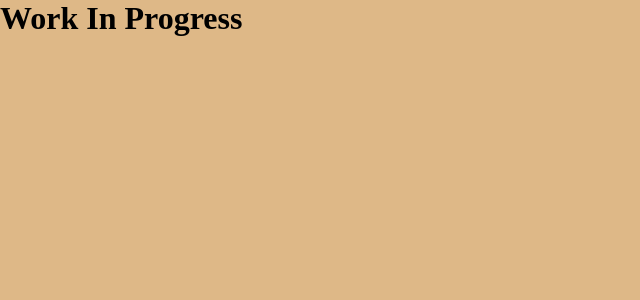
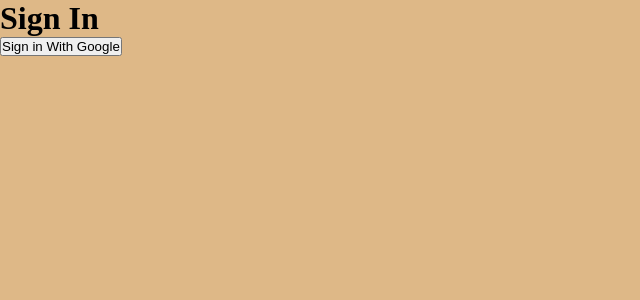
Before and after one commit to ZumTheZazaKing/whatszum, a React (Create React App) app: page / in a window 1280 px wide. Shown: the top 300 px of the page, without its empty margins (0-640 px from the left). Built offline with nearby package versions, Linux system fonts and the light colour scheme; no server answers.

Commit message:
Added auth

```diff
--- a/src/components/App.js
+++ b/src/components/App.js
@@ -1,7 +1,19 @@
+import { lazy, Suspense } from 'react';
+import { auth } from '../firebase';
+import { useAuthState } from 'react-firebase-hooks/auth';
+
+const SignIn = lazy(() => import('./SignIn').then(module => ({default:module.SignIn})));
+const Main = lazy(() => import('./Main').then(module => ({default:module.Main})));
+
 function App() {
+
+  const [user] = useAuthState(auth);
+
   return (
     <div className="App">
-      <h1>Work In Progress</h1>
+      <Suspense fallback={<div className='loading'>Loading...</div>}>
+        {user ? <Main /> : <SignIn />}
+      </Suspense>
     </div>
   );
 }
--- /dev/null
+++ b/src/components/Main.js
@@ -0,0 +1,14 @@
+import { auth } from '../firebase';
+
+export const Main = () => {
+
+    const signOut = () => {
+        auth.signOut()
+        .catch(error => {return})
+    }
+
+    return (<div id="main">
+        <h1>Main</h1>
+        <button onClick={signOut}>Sign Out</button>
+    </div>)
+}
--- /dev/null
+++ b/src/components/SignIn.js
@@ -0,0 +1,15 @@
+import { auth, provider } from '../firebase';
+import { signInWithPopup } from 'firebase/auth';
+
+export const SignIn = () => {
+
+    const signIn = () => {
+        signInWithPopup(auth, provider)
+        .catch(error => {return})
+    }
+
+    return (<div id="signin">
+        <h1>Sign In</h1>
+        <button onClick={signIn}>Sign in With Google</button>
+    </div>)
+}
```
